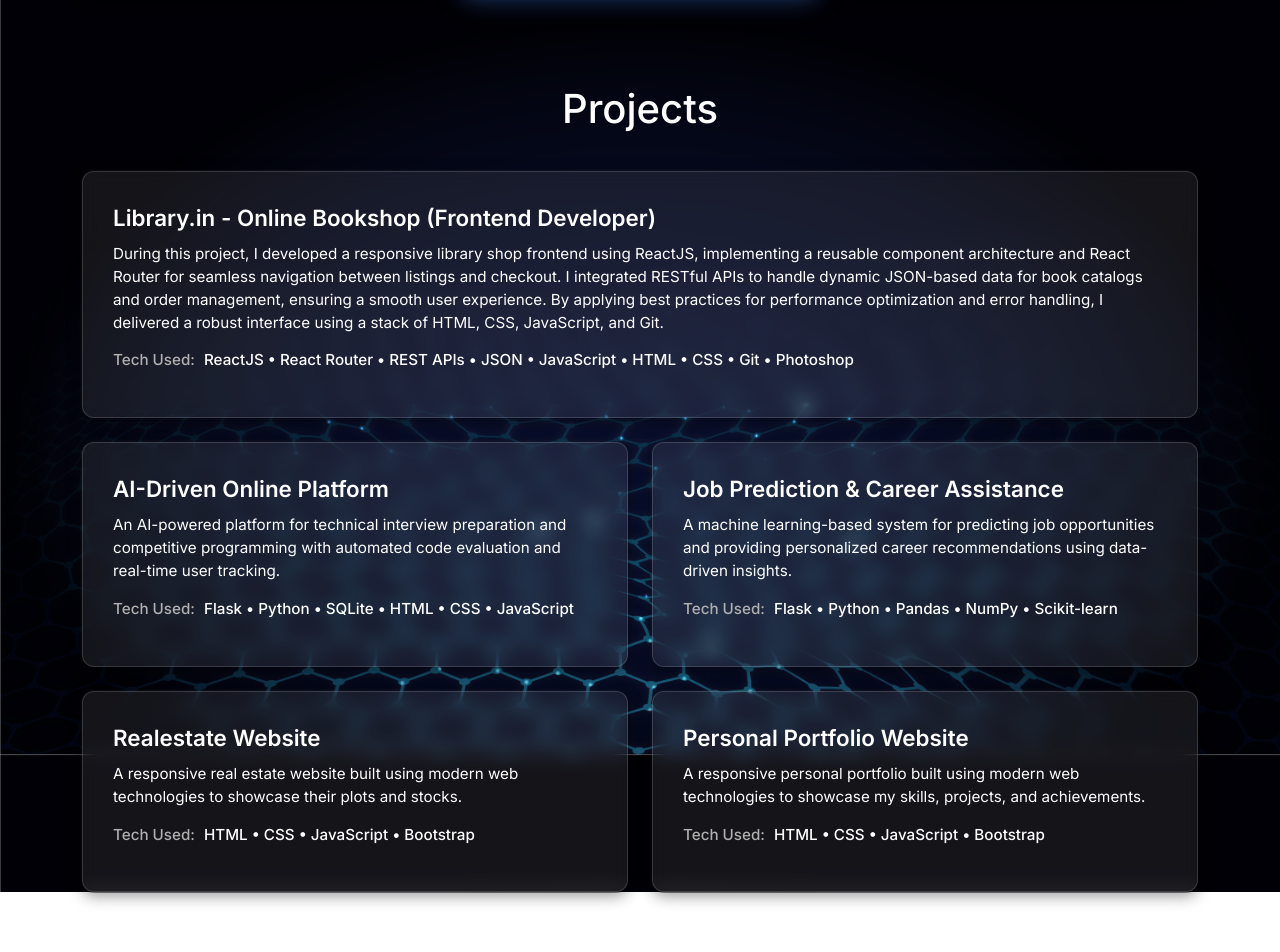
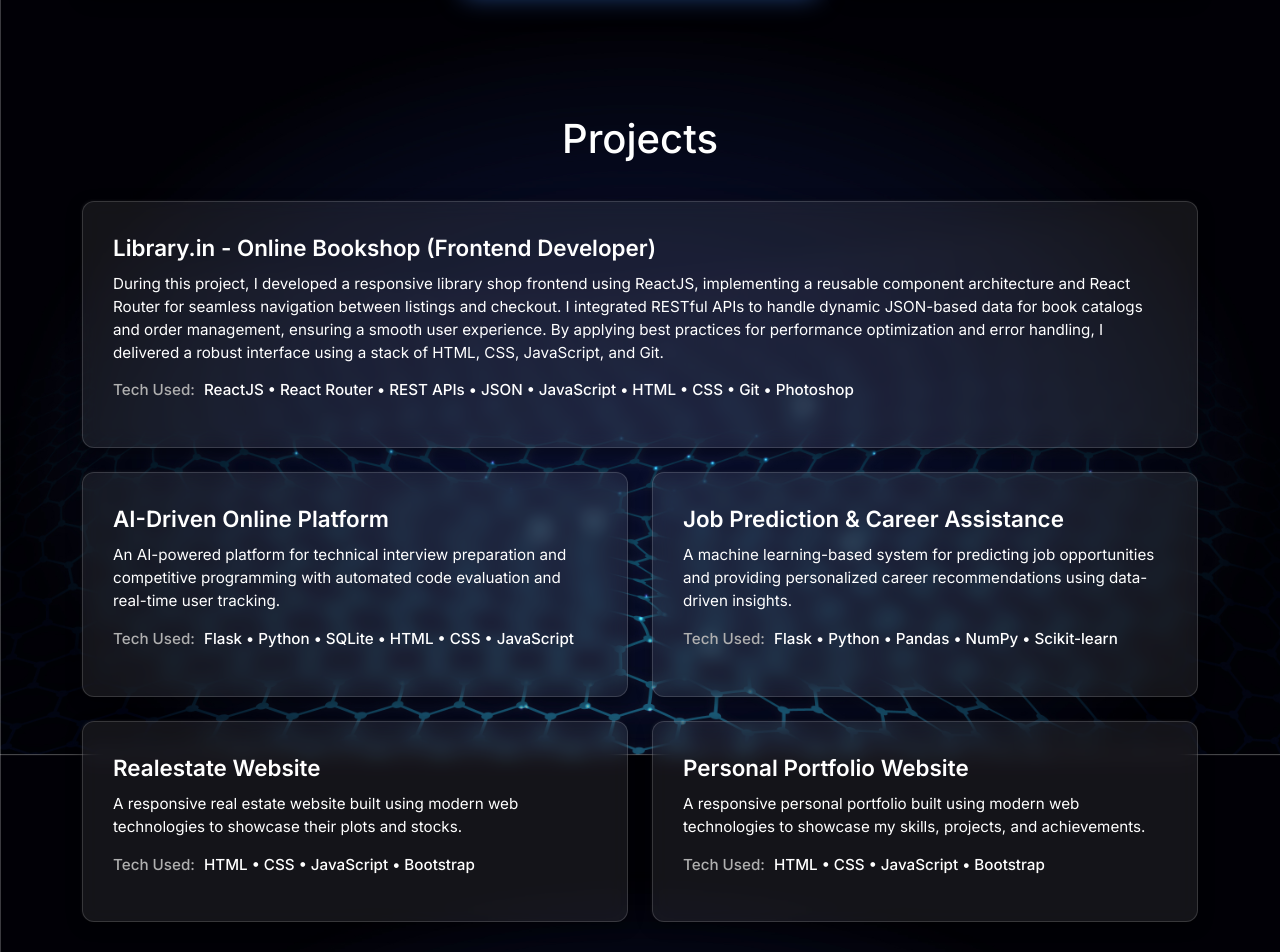
Before and after one commit to jasim-manniyil/jasim, a plain HTML site: page index.html in a window 1280 px wide. Shown: the part 2659-3611 px from the top of the page. Before the commit the page ends 3551 px from the top, so only its background shows below. Drawn offline with nearby package versions, Linux system fonts and the light colour scheme; a small style sheet from the web is missing.

Commit message:
6 commit

```diff
--- a/css/style.css
+++ b/css/style.css
@@ -430,6 +430,7 @@ header .header-content {
     display: flex;
     flex-direction: column;
     gap: 30px;
+    padding: 30px 0px;
 }
 .themed-card {
     padding: 30px;
```
